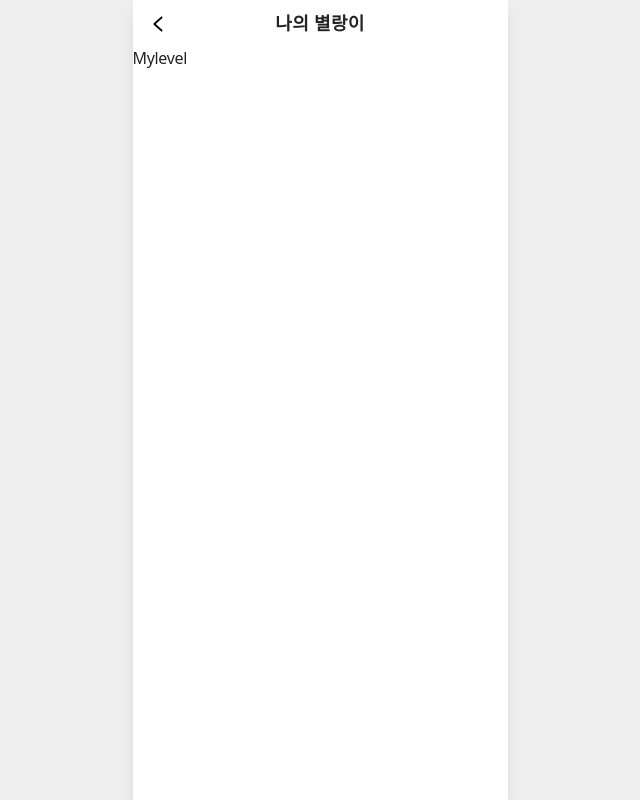
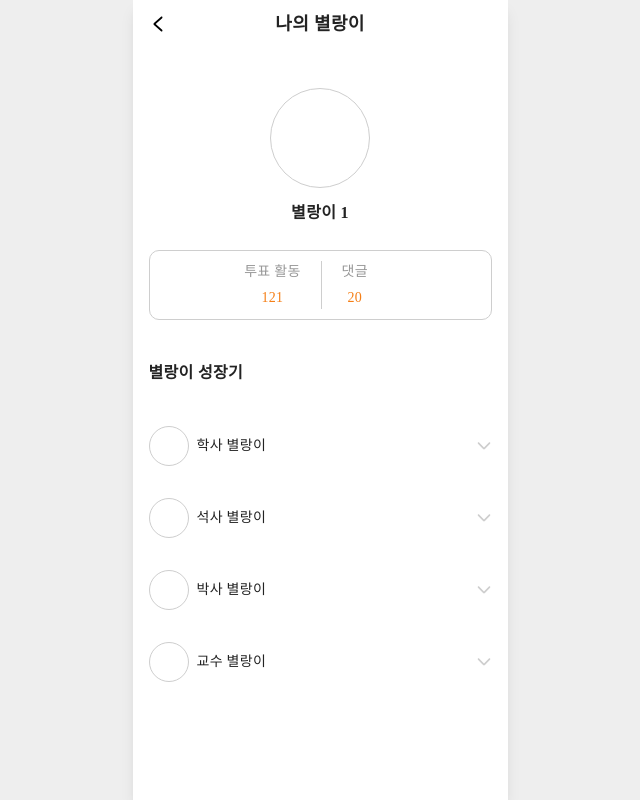
Before and after one commit to chwihae/frontend, a React (Vite) app: page /mypage/level in a window 1280 px wide. Shown: the whole page, without its empty margins (320-960 px from the left). Built offline with nearby package versions, Linux system fonts and the light colour scheme; no server answers; sample sign-in values are in the browser's storage; a web font is replaced by a local one.

Commit message:
feat : 등급페이지 마크업, 스타일링 (#19)

```diff
--- a/src/pages/Mylevel.tsx
+++ b/src/pages/Mylevel.tsx
@@ -1,5 +1,80 @@
+import { useState } from 'react';
+
+import { ReactComponent as IconArrowBottomGray } from '@/assets/icon_arrow_bottom_gray.svg';
+import { LEVELSTEP } from '@/constants/home';
+
 const Mylevel = () => {
-  return <div>Mylevel</div>;
+  const [accordionStates, setAccordionStates] = useState(
+    new Array(LEVELSTEP.length).fill(false),
+  );
+
+  const toggleAccordion = (index: number) => {
+    setAccordionStates((prevStates) => {
+      const newStates = [...prevStates];
+      newStates[index] = !newStates[index];
+      return newStates;
+    });
+  };
+
+  return (
+    <div className="pt-10">
+      <section className="mb-10 flex flex-col items-center gap-6 px-4">
+        <div className="flex flex-col items-center">
+          <div className="mb-3 h-[100px] w-[100px] rounded-full border-[1px] border-GS6"></div>
+          <h2 className="scorebold16">별랑이 1</h2>
+        </div>
+        <ul className="scoremedium14 h-[70px] w-full rounded-[10px] border-[1px] border-GS6 p-[11px] text-GS4">
+          <div className="flex h-full translate-x-[-14px] items-center justify-center">
+            <li className="flex flex-col items-center gap-1 border-r-[1px] border-[#cecece] pr-5">
+              <span>투표 활동</span>
+              <span className="text-prime1">121</span>
+            </li>
+            <li className="flex flex-col items-center gap-1 pl-5">
+              <span>댓글</span>
+              <span className="text-prime1">20</span>
+            </li>
+          </div>
+        </ul>
+      </section>
+      <section>
+        <h3 className="scorebold16 px-4 pb-6">별랑이 성장기</h3>
+        <ul className="scoremedium14 flex flex-col">
+          {LEVELSTEP.map((level, index) => (
+            <li key={level.name} className="p-4">
+              <button
+                type="button"
+                className="flex w-full items-center justify-between"
+                onClick={() => toggleAccordion(index)}
+              >
+                <div className="flex items-center gap-2 ">
+                  <span className="block h-10 w-10 rounded-full border-[1px] border-GS6"></span>
+                  <span>{level.name} 별랑이</span>
+                </div>
+                <IconArrowBottomGray
+                  className={`transform ${
+                    accordionStates[index] ? 'rotate-180' : 'rotate-0'
+                  }`}
+                />
+              </button>
+              {accordionStates[index] && (
+                <div className="ml-[47px] pb-4 pt-2 text-GS3">
+                  {
+                    <>
+                      <h4>💡등급 조건</h4>
+                      <ul className="scoreregular14 pl-9">
+                        <li className="list-disc">투표 수 0 이상</li>
+                        <li className="list-disc">댓글 수 0 이상</li>
+                      </ul>
+                    </>
+                  }
+                </div>
+              )}
+            </li>
+          ))}
+        </ul>
+      </section>
+    </div>
+  );
 };
 
 export default Mylevel;
```
Also changed, not shown: src/assets/icon_arrow_bottom_gray.svg (added).
